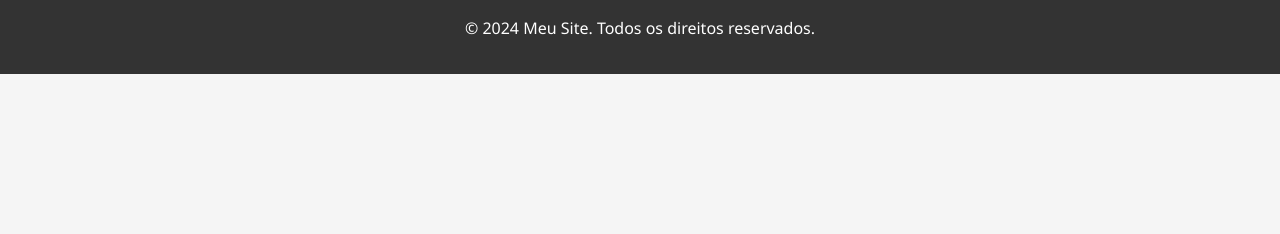
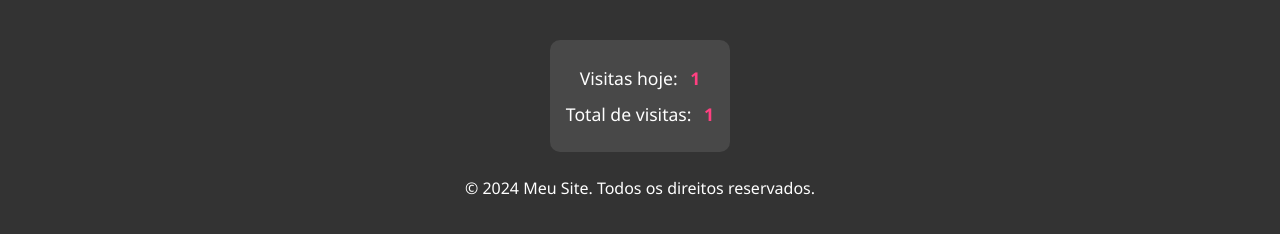
Before and after one commit to Severosfss/meusite, a plain HTML site: page index.html in a window 1280 px wide. Shown: the part 3325-3559 px from the top of the page. Before the commit the page ends 3399 px from the top, so only its background shows below. Drawn offline with Linux system fonts and the light colour scheme.

Commit message:
Add files via upload

```diff
--- a/index.html
+++ b/index.html
@@ -153,6 +153,10 @@
                 <a href="#" class="social-icon"><i class="fab fa-instagram"></i></a>
                 <a href="#" class="social-icon"><i class="fab fa-linkedin"></i></a>
             </div>
+            <div class="site-stats">
+                <p>Visitas hoje: <span id="todayVisits">0</span></p>
+                <p>Total de visitas: <span id="totalVisits">0</span></p>
+            </div>
             <p>&copy; 2024 Meu Site. Todos os direitos reservados.</p>
         </div>
     </footer>
--- a/script.js
+++ b/script.js
@@ -372,3 +372,37 @@ startButton.addEventListener('click', () => {
     startButton.disabled = true;
     startButton.textContent = 'Jogando...';
 });
+
+// Sistema de contagem de visitas
+function updateVisitCount() {
+    // Obtém a data atual
+    const today = new Date().toLocaleDateString();
+
+    // Recupera os dados do localStorage
+    let stats = JSON.parse(localStorage.getItem('siteStats')) || {
+        totalVisits: 0,
+        lastVisit: '',
+        todayVisits: 0
+    };
+
+    // Verifica se é um novo dia
+    if (stats.lastVisit !== today) {
+        stats.todayVisits = 1;
+    } else {
+        stats.todayVisits++;
+    }
+
+    // Atualiza as estatísticas
+    stats.totalVisits++;
+    stats.lastVisit = today;
+
+    // Salva no localStorage
+    localStorage.setItem('siteStats', JSON.stringify(stats));
+
+    // Atualiza a exibição
+    document.getElementById('todayVisits').textContent = stats.todayVisits;
+    document.getElementById('totalVisits').textContent = stats.totalVisits;
+}
+
+// Atualiza o contador quando a página carrega
+document.addEventListener('DOMContentLoaded', updateVisitCount);
--- a/styles.css
+++ b/styles.css
@@ -516,3 +516,23 @@ footer {
         height: auto;
     }
 }
+
+/* Estatísticas do Site */
+.site-stats {
+    margin: 1.5rem 0;
+    padding: 1rem;
+    background: rgba(255, 255, 255, 0.1);
+    border-radius: 10px;
+    display: inline-block;
+}
+
+.site-stats p {
+    margin: 0.5rem 0;
+    font-size: 1.1rem;
+}
+
+.site-stats span {
+    color: var(--accent-color);
+    font-weight: bold;
+    margin-left: 0.5rem;
+}
```
